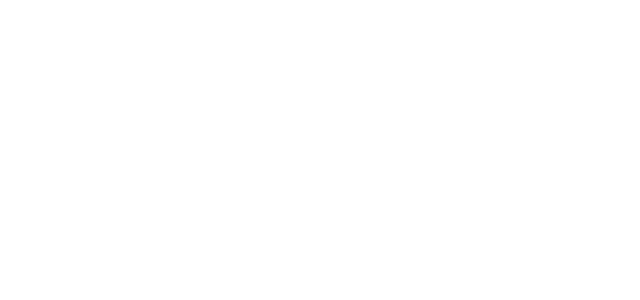
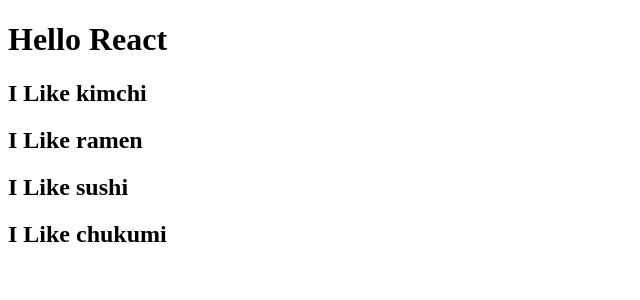
Before and after one commit to zeebraa00/react_movie_app, a React (Create React App) app: page / in a window 1280 px wide. Shown: the top 300 px of the page, without its empty margins (0-640 px from the left). Built offline with nearby package versions, Linux system fonts and the light colour scheme.

Commit message:
[edit] 리액트 기초 개념

```diff
--- a/src/App.js
+++ b/src/App.js
@@ -1,7 +1,22 @@
 import React from 'react';
 
+function Food(props) {
+  return <h2> I Like {props.fav} </h2>;
+}
+
 function App() {
-  return <div className="App" />;
+  return (
+    <div>
+      <h1>Hello React</h1>
+      <Food fav="kimchi" />
+      {/* props의 이름 : fav, 즉, fav에 kimchi를 담아서 Food에 보낸거임 */}
+      {/* props에 있는 데이터는 문자열 제외하고 무조건 중괄호로 감싸야함 */}
+      {/* e.g. <Food something={true} papapapa={[1,2,3]} */}
+      <Food fav="ramen" />
+      <Food fav="sushi" />
+      <Food fav="chukumi" />
+    </div>
+  );
 }
 
 export default App;
--- a/src/index.js
+++ b/src/index.js
@@ -2,7 +2,4 @@
 import ReactDOM from 'react-dom';
 import App from './App';
 
-ReactDOM.render(
-  <App />,
-  document.getElementById('root')
-);
+ReactDOM.render( <App />, document.getElementById('root') );
```
